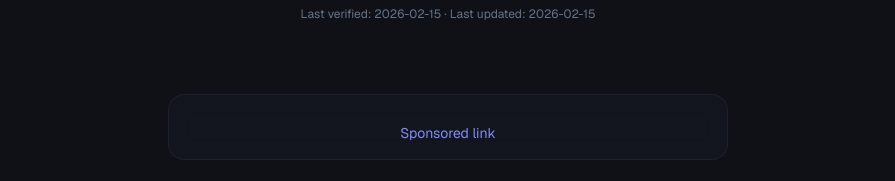
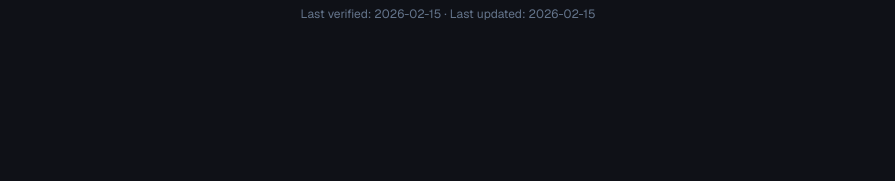
Before and after one commit to deep200315/freeapihub, a Next.js app: page /providers/openai-free-api in a window 1280 px wide. Shown: the part 2610-2791 px from the top of the page, without its empty margins (320-1215 px from the left). After the commit the page ends 2680 px from the top, so only its background shows below. Built offline with nearby package versions, Linux system fonts and the light colour scheme.

Commit message:
fix: hide sponsored content box

```diff
--- a/src/components/layout/LayoutWrapper.tsx
+++ b/src/components/layout/LayoutWrapper.tsx
@@ -23,7 +23,7 @@ export function LayoutWrapper({ children }: { children: React.ReactNode }) {
         >
           <Header />
           <main className="flex-1">{children}</main>
-          <div className="px-4 lg:px-8 py-6 flex justify-center">
+          <div className="hidden px-4 lg:px-8 py-6 flex justify-center">
             <div className="w-full max-w-[560px] glass rounded-2xl border border-border p-4 flex flex-col items-center gap-3">
               <div className="w-full flex justify-center overflow-x-auto">
                 <Script id="banner-468x60-config">
```
